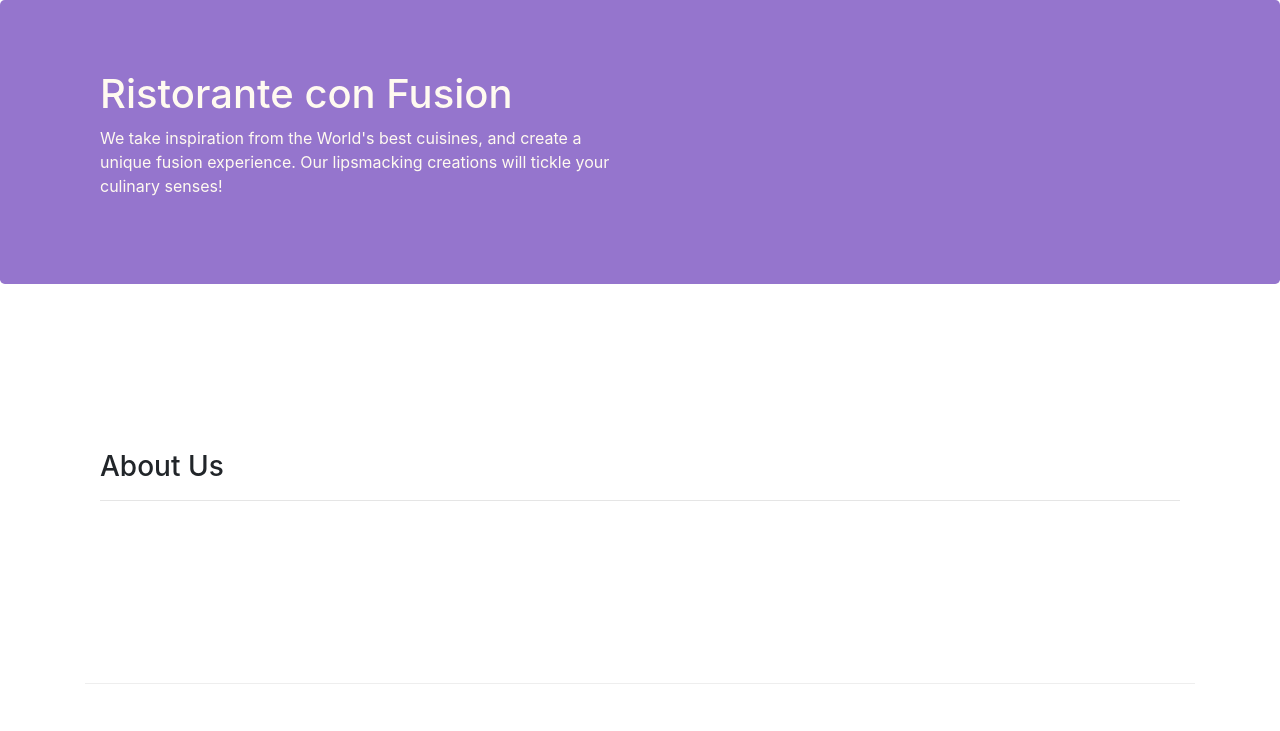
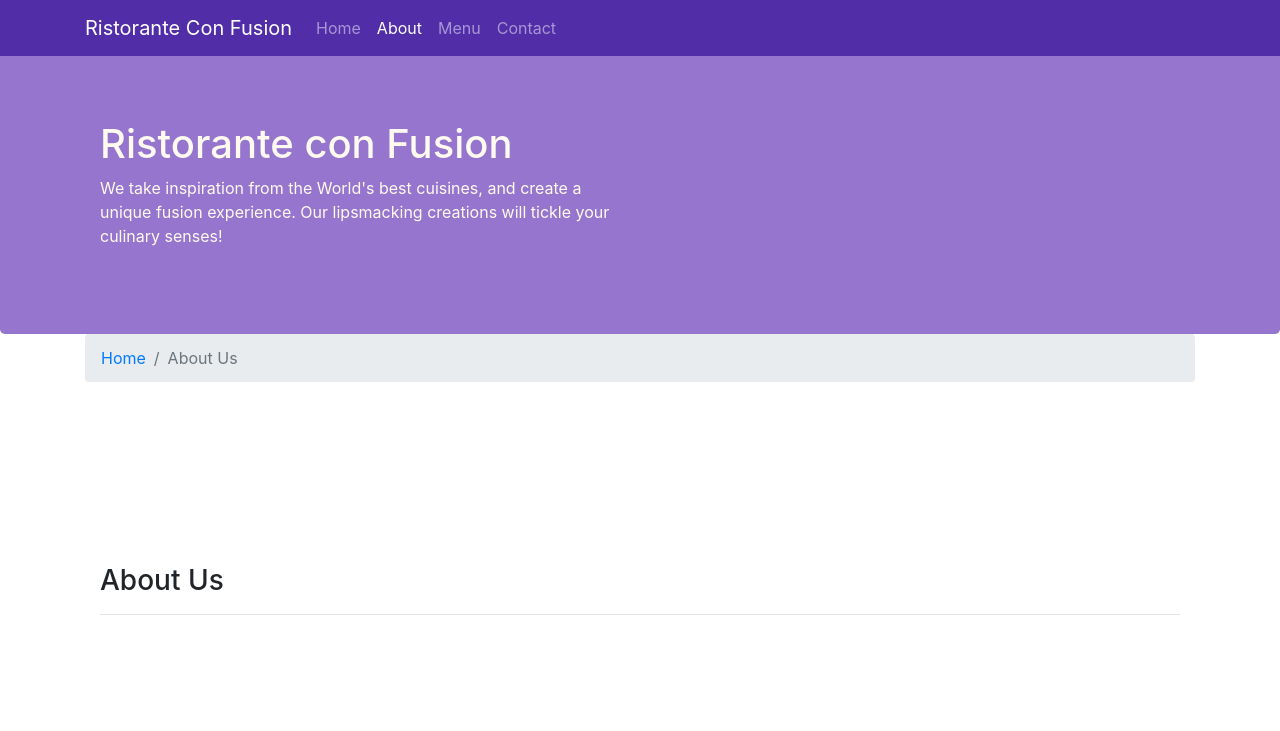
Before and after one commit to christian-tejeda/hkust-fs-bootstrap, a website: page aboutus.html in a window 1280 px wide. Shown: the top 731 px of the page. Drawn offline with nearby package versions, Linux system fonts and the light colour scheme.

Commit message:
Navbar and breadcrumbs

```diff
--- a/aboutus.html
+++ b/aboutus.html
@@ -16,6 +16,23 @@
 
 <body>
 
+    <nav class="navbar navbar-dark navbar-expand-sm fixed-top">
+        <div class="container">
+           <a class="navbar-brand" href="#">Ristorante Con Fusion</a>
+                <div id="Navbar" class="collapse navbar-collapse">
+                    <ul class="navbar-nav mr-auto">
+                        <li class="nav-item"><a class="nav-link" href="#">Home</a></li>
+                        <li class="nav-item active"><a class="nav-link" href="./aboutus.html">About</a></li>
+                        <li class="nav-item"><a class="nav-link" href="#">Menu</a></li>
+                        <li class="nav-item"><a class="nav-link" href="#">Contact</a></li>
+                    </ul>
+                </div>
+        </div>
+        <button class="navbar-toggler" type="button" data-toggle="collapse" data-target="#Navbar">
+            <span class="navbar-toggler-icon"></span>
+        </button>
+    </nav>
+
     <header class="jumbotron">
         <div class="container">
             <div class="row row-header">
@@ -30,6 +47,10 @@
     </header>
 
     <div class="container">
+        <ol class="col-12 breadcrumb">
+            <li class="breadcrumb-item"><a href="./index.html">Home</a></li>
+            <li class="breadcrumb-item active">About Us</li>
+        </ol>
         <div class="row row-content align-items-center">
             <div class="col-12">
                <h3>About Us</h3>
--- a/css/styles.css
+++ b/css/styles.css
@@ -28,3 +28,12 @@
     margin:0px;
     color:#0f0f0f;
 }
+
+body{
+    padding:50px 0px 0px 0px;
+    z-index:0;
+}
+
+.navbar-dark {
+     background-color: #512DA8;
+}
```
Also changed, not shown: index.html (+17 -0 lines).
